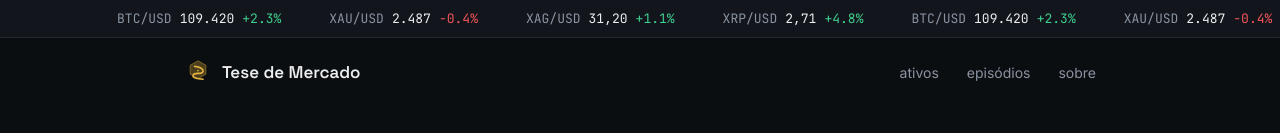
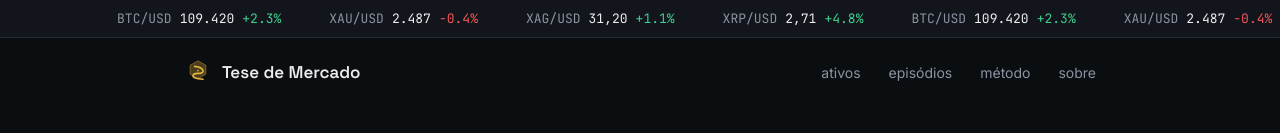
Before and after one commit to solverumdeus-ui/analise-ativos, a Next.js app: page / in a window 1280 px wide. Shown: the top 133 px of the page. Built offline with nearby package versions, Linux system fonts and the light colour scheme; no server answers; the database is empty.

Commit message:
Update layout.tsx

```diff
--- a/app/layout.tsx
+++ b/app/layout.tsx
@@ -27,6 +27,7 @@ export default async function RootLayout({ children }: { children: React.ReactNo
             <nav>
               <Link href="/">ativos</Link>
               <Link href="/analises">episódios</Link>
+              <Link href="/metodo">método</Link>
               <Link href="/sobre">sobre</Link>
             </nav>
           </header>
```
